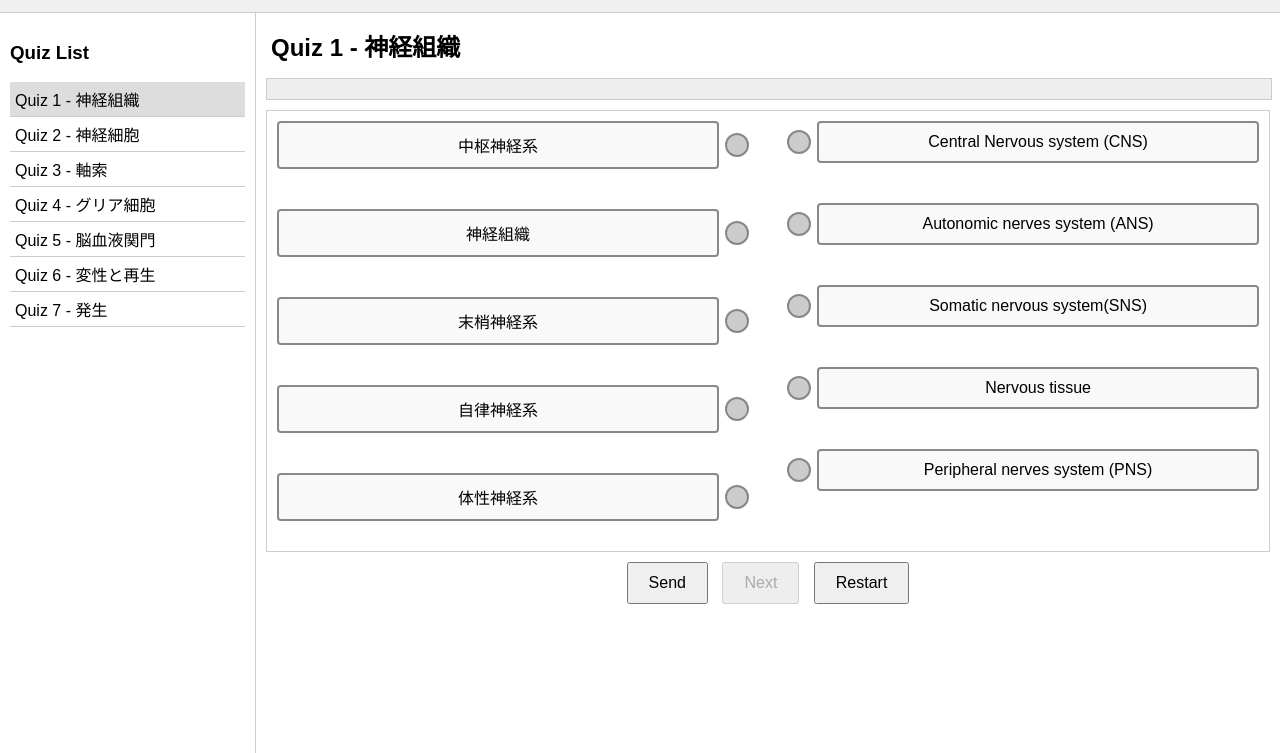
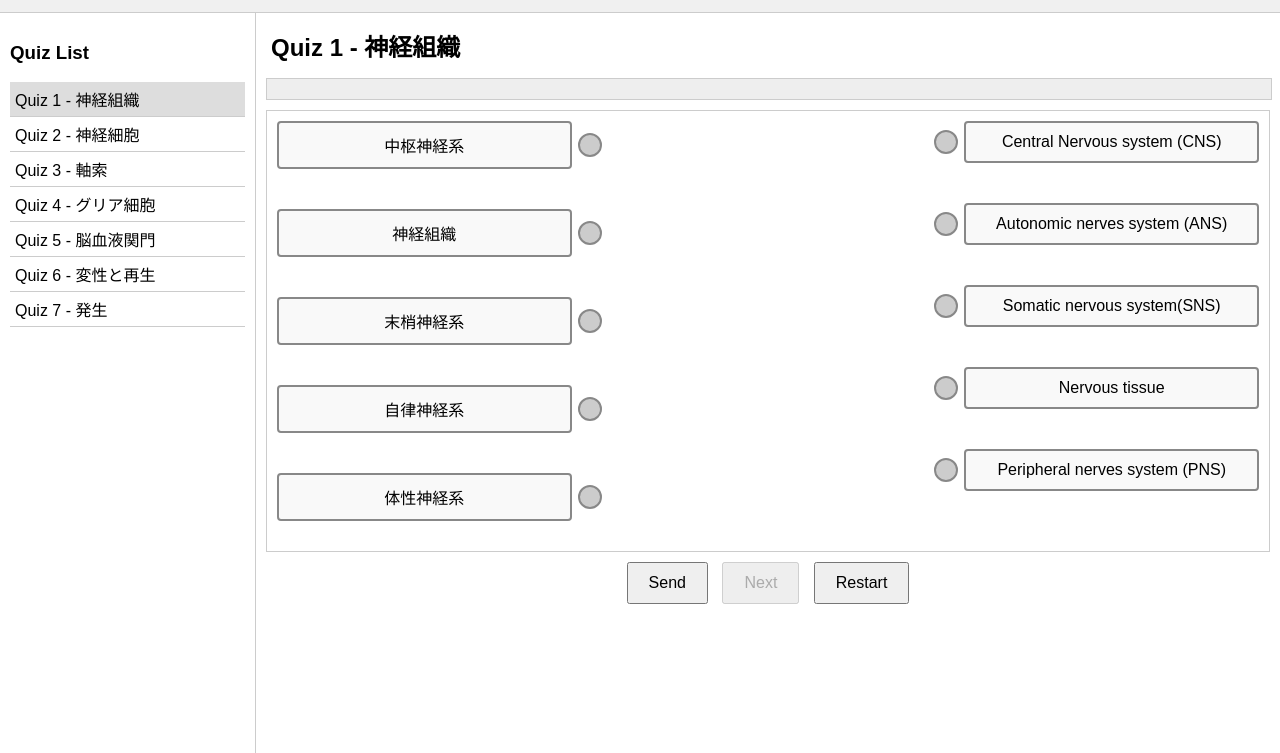
Before and after one commit to wtrjano/Anatomy, a plain HTML site: page index.html in a window 1280 px wide. Shown: the part 97-850 px from the top of the page. Drawn offline with Linux system fonts and the light colour scheme.

Commit message:
Update index.html

```diff
--- a/index.html
+++ b/index.html
@@ -81,9 +81,10 @@
       padding: 10px;
       box-sizing: border-box;
       min-height: 300px;
+	  gap: 100px;
     }
     #leftColumn, #rightColumn {
-      width: 45%;
+      width: 30%;
       display: flex;
       flex-direction: column;
       gap: 20px;
@@ -368,7 +369,7 @@
       let connections = {}; // key: left container id, value: { rightCircle, line }
       let tempLine = null;      // temporary line during dragging
       let currentLeftCircle = null; // currently dragged left circle
-      const SNAP_THRESHOLD = 30;    // pixels
+      const SNAP_THRESHOLD = 200;    // pixels
 
       // =======================
       // DOM Elements
@@ -466,15 +467,18 @@
 		// =======================
 		function pointerDownHandler(e) {
 		  e.preventDefault();
-        // Do nothing if this quiz is already completed.
+		  // Now both the left rectangles and left circles are valid selection points
 		  if (quizResults[currentQuizIndex] !== null) return;
 		  currentLeftCircle = e.currentTarget;
+
+		  // Check if the selection was on a left rectangle or circle
+		  if (currentLeftCircle.classList.contains('left-item') || currentLeftCircle.classList.contains('left-circle')) {
 			const leftContainer = currentLeftCircle.parentElement;
-        // Remove any existing connection for this left item.
 			if (connections[leftContainer.id]) {
 			  svgContainer.removeChild(connections[leftContainer.id].line);
 			  delete connections[leftContainer.id];
 			}
+
     const start = getCenterCoords(currentLeftCircle);
     tempLine = createSVGLine(start.x, start.y, start.x, start.y, '#888');
     tempLine.setAttribute('stroke-dasharray', '5,5');
@@ -482,15 +486,21 @@
     document.addEventListener('pointermove', pointerMoveHandler);
     document.addEventListener('pointerup', pointerUpHandler);
   }
+}
+
+	// =======================
 	function pointerMoveHandler(e) {
 	  const containerRect = document.getElementById('quizContainer').getBoundingClientRect();
 	  let x = e.clientX - containerRect.left;
 	  let y = e.clientY - containerRect.top;
+
 	  const snap = checkSnap(x, y);
 	  if (snap) { x = snap.x; y = snap.y; }
 	  tempLine.setAttribute('x2', x);
 	  tempLine.setAttribute('y2', y);
 	}
+
+	// =======================
 	function pointerUpHandler(e) {
 	  document.removeEventListener('pointermove', pointerMoveHandler);
 	  document.removeEventListener('pointerup', pointerUpHandler);
@@ -498,11 +508,13 @@
 	  let x = e.clientX - containerRect.left;
 	  let y = e.clientY - containerRect.top;
 	  const snap = checkSnap(x, y);
+
 	  const leftContainer = currentLeftCircle.parentElement;
 	  if (snap) {
 		x = snap.x; y = snap.y;
 		const rightCircle = snap.targetCircle;
-          // Remove any connection that already uses this right circle.
+
+		// Remove any connection that already uses this right circle
 		for (const key in connections) {
 		  if (connections[key].rightCircle === rightCircle) {
 			svgContainer.removeChild(connections[key].line);
@@ -521,7 +533,6 @@
 	  }
 	  currentLeftCircle = null;
 	}
-
       // =======================
       // Quiz Page Management
       // =======================
@@ -564,9 +575,11 @@
           itemDiv.textContent = item.text;
           itemDiv.setAttribute('data-match', item.match);
           container.appendChild(itemDiv);
+	    // Circle for the left side, attached to the rectangle
           const circleDiv = document.createElement('div');
           circleDiv.className = 'left-circle';
           container.appendChild(circleDiv);
+
           leftColumn.appendChild(container);
           circleDiv.addEventListener('pointerdown', pointerDownHandler);
         });
@@ -585,6 +598,7 @@
           itemDiv.setAttribute('data-match', item.match);
           container.appendChild(itemDiv);
           rightColumn.appendChild(container);
+    circleDiv.addEventListener('pointerdown', pointerDownHandler);
         });
       }
 
```
Lines whose indentation alone changed are shown as unchanged.
